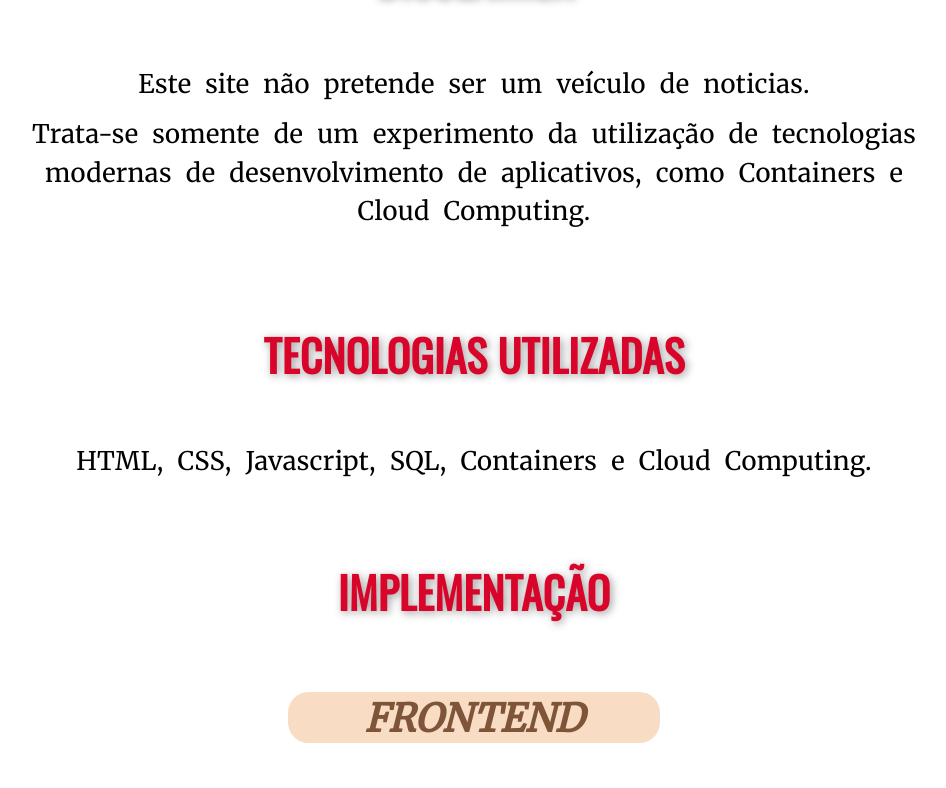
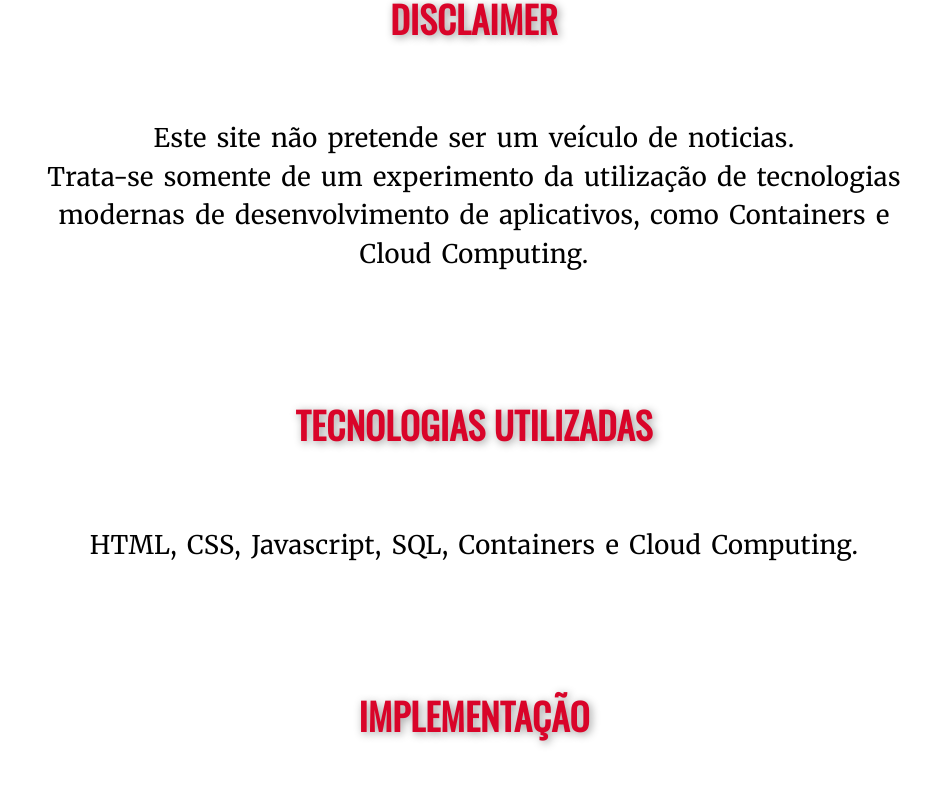
Before and after one commit to nivaldohydalgo/nh-news-web, an Angular app: page /info in a window 1280 px wide. Shown: the part 252-1040 px from the top of the page, without its empty margins (166-1112 px from the left). Built offline with nearby package versions, Linux system fonts and the light colour scheme; no server answers.

Commit message:
commit 25/02/2024 manhã

```diff
--- a/src/app/app.component.css
+++ b/src/app/app.component.css
@@ -9,7 +9,7 @@
 
 .app-container {
     width: calc(638px + ((100vw - 638px) * 0.4));
-    font-size: var(--standard-font);
+    font-size: calc( 1.6 * var(--font-size) );
     display: flex;
     flex-direction: column;
     margin-left: 16px;
--- a/src/app/components/new/new.component.css
+++ b/src/app/components/new/new.component.css
@@ -71,7 +71,7 @@
 .box-new-header-date-category{
     display: flex;
     flex-direction: column;
-    font-size: calc(var(--standard-font) - 10px);
+    font-size: calc( 1.2 * var(--font-size) );
     margin-top: 1.2vw;
     font-family: "Roboto", sans-serif;
 }
@@ -79,7 +79,7 @@
 .box-new-header-author{
     display: flex;
     flex-direction: column;
-    font-size: calc(var(--standard-font) - 8px);
+    font-size: calc( 1.4 * var(--font-size) );
     margin-top: 8px;
     font-family: "Roboto", sans-serif;
 }
@@ -87,7 +87,7 @@
 .box-new-content {
     display: flex;
     flex-direction: column;
-    font-size: calc(var(--standard-font) - 1px);
+    font-size: calc( 1.8 * var(--font-size) );
     margin-top: 8px;
     font-family: "Merriweather", serif;
     font-weight: 400;
--- a/src/app/pages/about/about.component.css
+++ b/src/app/pages/about/about.component.css
@@ -12,7 +12,10 @@
 .about-text {
     margin-top: 10vw;
     font-family: "Roboto", sans-serif;
-    font-size: clamp(21px, 3vw, 72px);
+    font-style: italic;
+    font-weight: bold;
+    font-size: calc( 1.8 * var(--font-size));
+    line-height: calc( 2.6 * var(--font-size));
     color: #666666;
 }
 
@@ -21,8 +24,8 @@
 }
 
 .photo-style {
-    width: 18vw;
-    height: 18vw;
+    width: calc( 8.0 * var(--font-size));
+    height: calc( 8.0 * var(--font-size));
     border-radius: 50%;
     border-color: #adb5bd;
     border-style: solid;
@@ -33,10 +36,10 @@
 .about-name {
     margin-top: 2vw;
     font-family: "Oswald", serif;
-    font-size: clamp(42px, 6vw, 144px);
+    font-size: calc( 4.0 * var(--font-size));
+    line-height: calc( 5.5 * var(--font-size));
     text-shadow: 2px 2px 8px #999999;
     color: #1b4965;
-    line-height: clamp(49px, 7vw, 160px);
     text-align: center;
 }
 
@@ -45,13 +48,16 @@
     font-family: "Oswald", serif;
     font-weight: bold;
     font-style: italic;
-    font-size: clamp(21px, 3vw, 72px);
+    font-size: calc( 2.2 * var(--font-size));
+    line-height: calc( 3.1 * var(--font-size));
     color: #b23a48;
 }
 
 .about-content {
     margin-top: 6vw;
     font-family: "Merriweather", serif;
-    font-size: clamp(18px, 2.6vw, 60px);
+    font-size: calc( 1.8 * var(--font-size));
+    line-height: calc( 2.6 * var(--font-size));
+    word-wrap: break-word !important;
     color: #264653;
 }
--- a/src/app/pages/info/info.component.css
+++ b/src/app/pages/info/info.component.css
@@ -10,7 +10,7 @@
     display: flex;
     flex-direction: column;
     justify-content: center;
-    margin-top: 8vw;
+    margin-top: 10vw;
 }
 
 .item-title {
@@ -18,16 +18,19 @@
     justify-content: center;
     font-family: "Oswald", serif;
     color: #d90429;
-    font-size: clamp(25px, 3.4vw, 80px);
+    font-size: calc( 2.3 * var(--font-size));
+    line-height: calc( 3.0 * var(--font-size));
     font-weight: bold;
     text-shadow: 2px 2px 8px #999999;
+    text-align: center;
 }
 
 .item-subtitle {
     display: flex;
     justify-content: center;
     font-family: "Merriweather", serif;
-    font-size: clamp(21px, 3vw, 72px);
+    font-size: calc( 1.8 * var(--font-size));
+    line-height: calc( 2.6 * var(--font-size));
     font-weight: bolder;
     font-style: italic;
     margin-top: 7vw;
@@ -37,7 +40,7 @@
     display: flex;
     align-items: center;
     background-color: #f9dcc4;
-    min-height: clamp(28px, 4vw, 96px);
+    min-height: calc( 2.8 * var(--font-size));
     color: #7f5539;
     padding-left: 6vw;
     padding-right: 6vw;
@@ -47,8 +50,8 @@
 .item-text {
     text-align: center;
     font-family: "Merriweather", serif;
-    font-size: clamp(14px, 2vw, 48px);
-    line-height: clamp(21px, 3vw, 72px);
-    word-spacing: 0.6vw;
+    font-size: calc( 1.6 * var(--font-size));
+    line-height: calc( 2.4 * var(--font-size));
+    word-spacing: 0.3vw;
     margin-top: 6vw;
 }
--- a/src/app/pages/info/info.component.html
+++ b/src/app/pages/info/info.component.html
@@ -1,16 +1,16 @@
-<div class="box-info">
+<div id="id-info" class="box-info">
 
     <div class="box-item">
         <div class="item-title">
             <span>DISCLAIMER</span>
         </div>
         <div class="item-text">
-            <p>
+            <div>
                 Este site não pretende ser um veículo de noticias.
-            </p>
-            <p>
+            </div>
+            <div>
                 Trata-se somente de um experimento da utilização de tecnologias modernas de desenvolvimento de aplicativos, como Containers e Cloud Computing.
-            </p>
+            </div>
         </div>
     </div>
 
--- a/src/index.html
+++ b/src/index.html
@@ -6,6 +6,7 @@
     <base href="/">
     <meta name="viewport" content="width=device-width, initial-scale=1">
     <link rel="icon" type="image/x-icon" href="favicon.ico">
+
     <!-- FONTES DO GOOGLE -->
     <link rel="preconnect" href="https://fonts.googleapis.com">
     <link rel="preconnect" href="https://fonts.gstatic.com" crossorigin>
--- a/src/styles.css
+++ b/src/styles.css
@@ -32,7 +32,10 @@ footer, header, hgroup, menu, nav, section {
 
 body {
     line-height: 1;
+    font-family: Roboto, "Helvetica Neue", sans-serif;
 }
+
+html, body { height: 100%; }
 
 ol, ul {
     list-style: none;
@@ -70,7 +73,5 @@ table {
 ========================================== */
 
 :root {
-    --standard-font: calc(6px + 3vw);
+    --font-size: clamp( 10px, 2vw, 16px)    /* calc( 1.6 * var(--font-size)) */
 }
-html, body { height: 100%; }
-body { margin: 0; font-family: Roboto, "Helvetica Neue", sans-serif; }
```
Also changed, not shown: src/app/pages/info/info.component.ts (+5 -5 lines).
